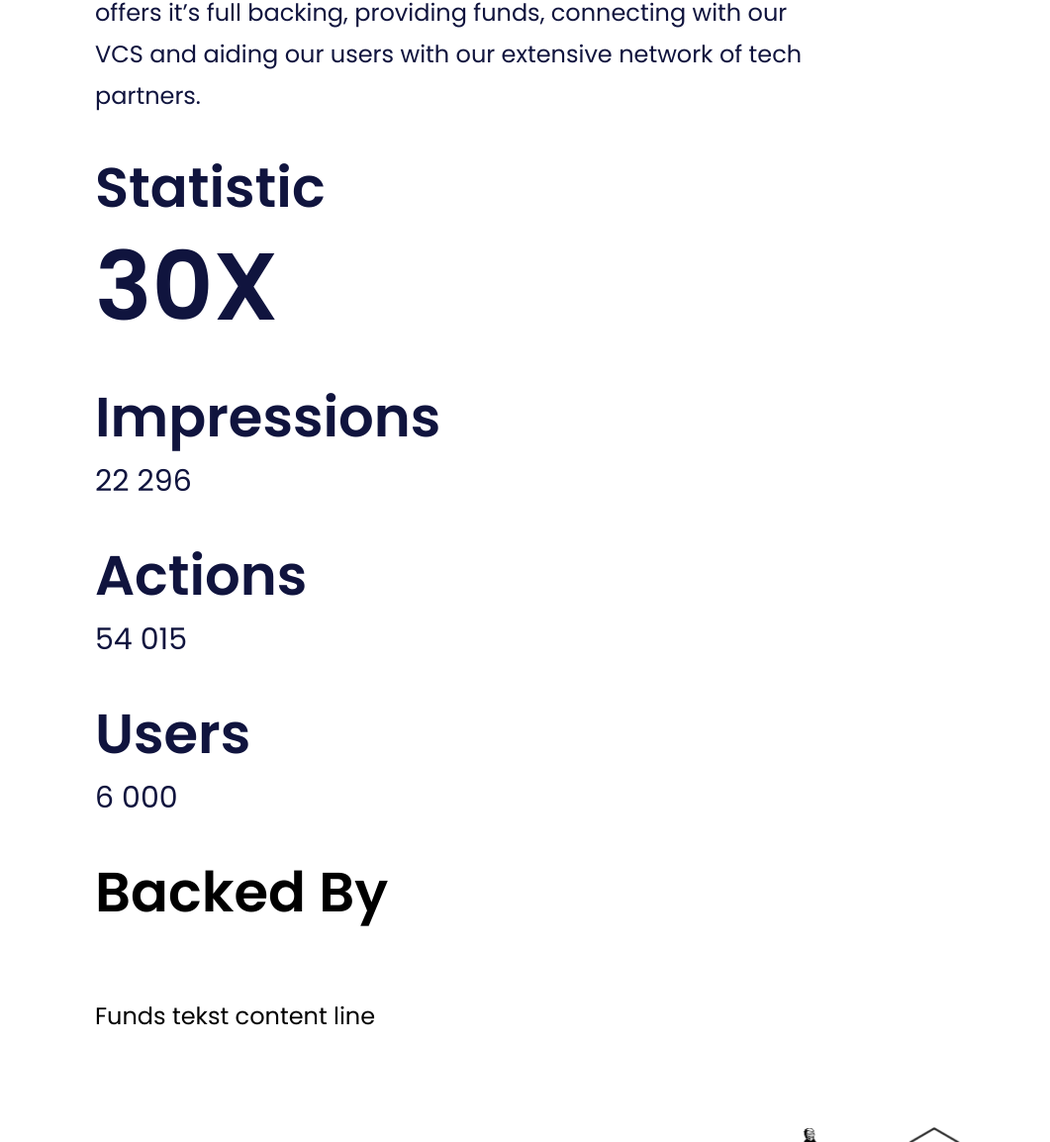
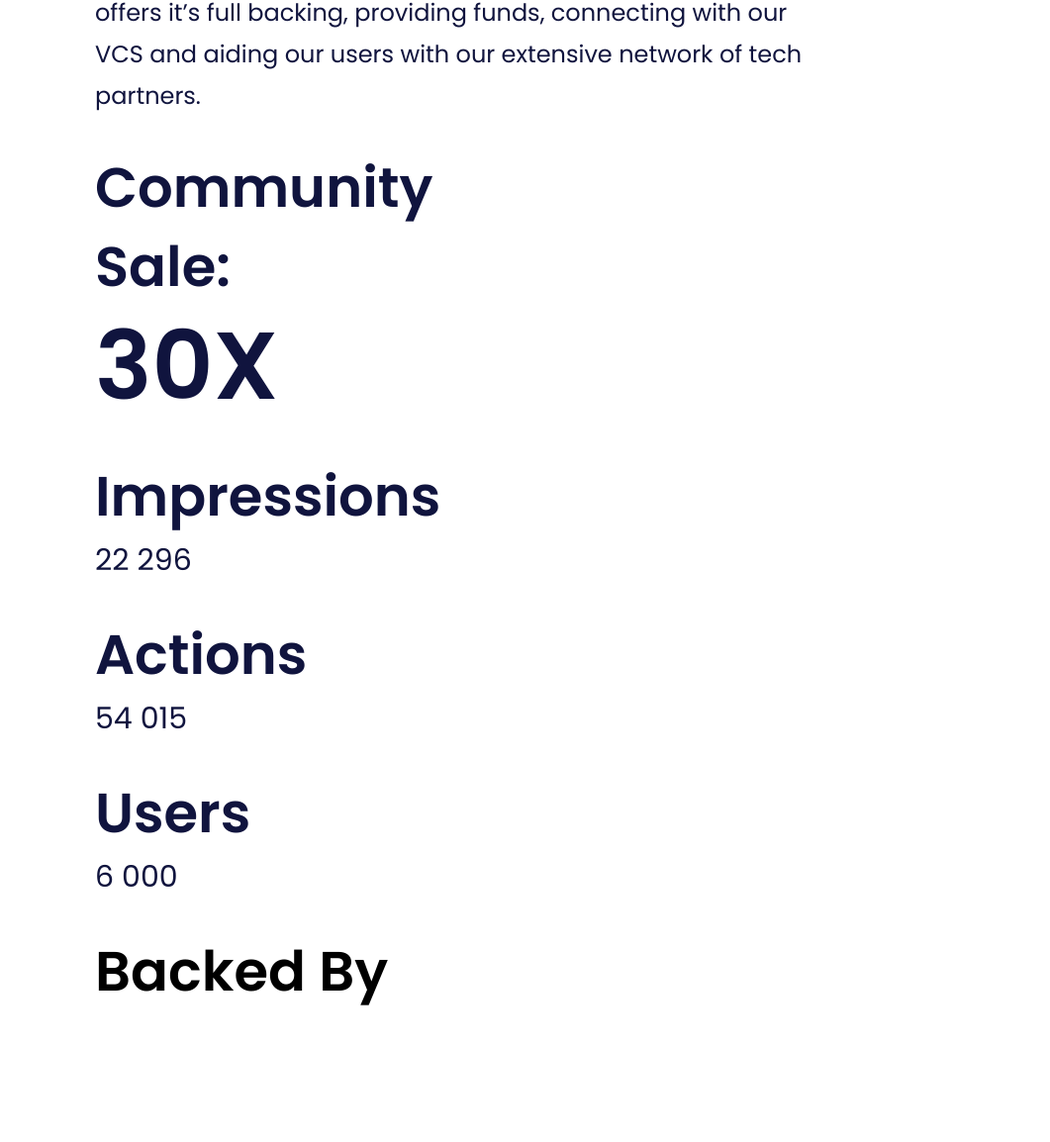
Before and after one commit to GemStarterIo/StaticWww, a plain HTML site: page index.html in a window 1280 px wide. Shown: the part 1407-2561 px from the top of the page at 99% size, without its empty margins (0-1061 px from the left). Drawn offline with Linux system fonts and the light colour scheme; files whose address does not match are found by name.

Commit message:
Update index.html

```diff
--- a/index.html
+++ b/index.html
@@ -48,7 +48,7 @@
             <div class="clock">
                 <div class="col days">
                     <h4 class="counter">
-                        12
+                        --
                     </h4>
                     <h4 class="label">
                         DAYS
@@ -56,7 +56,7 @@
                 </div>
                 <div class="col hours">
                     <h4 class="counter">
-                        18
+                        --
                     </h4>
                     <h4 class="label">
                         Hours
@@ -64,7 +64,7 @@
                 </div>
                 <div class="col minutes">
                     <h4 class="counter">
-                        48
+                        --
                     </h4>
                     <h4 class="label">
                         MIN
@@ -73,7 +73,7 @@
                 </div>
                 <div class="col seconds">
                     <h4 class="counter">
-                        59
+                        --
                     </h4>
                     <h4 class="label">
                         sec
@@ -142,7 +142,7 @@
                <div class="right_column">
                     <div class="statistics">
                         <h3>
-                            Statistic
+                            Community Sale:
                         </h3>
                         <h4>
                             30x
@@ -179,7 +179,7 @@
                     Backed By
                    </h4>
                    <h5>
-                    Funds tekst content line
+                    &nbsp;
                    </h5>
                    <div class="logos">
                        <div class="row">
```
